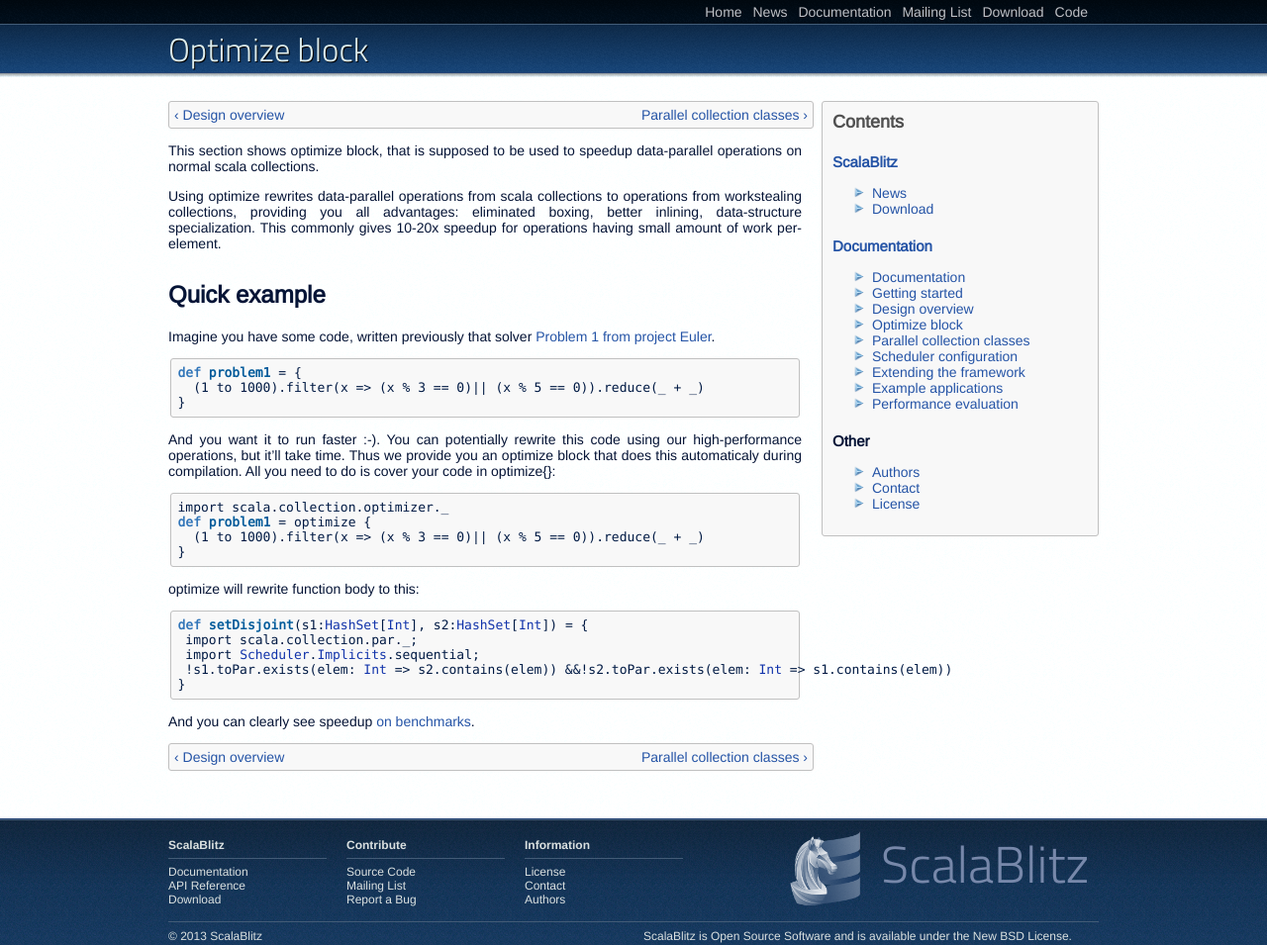
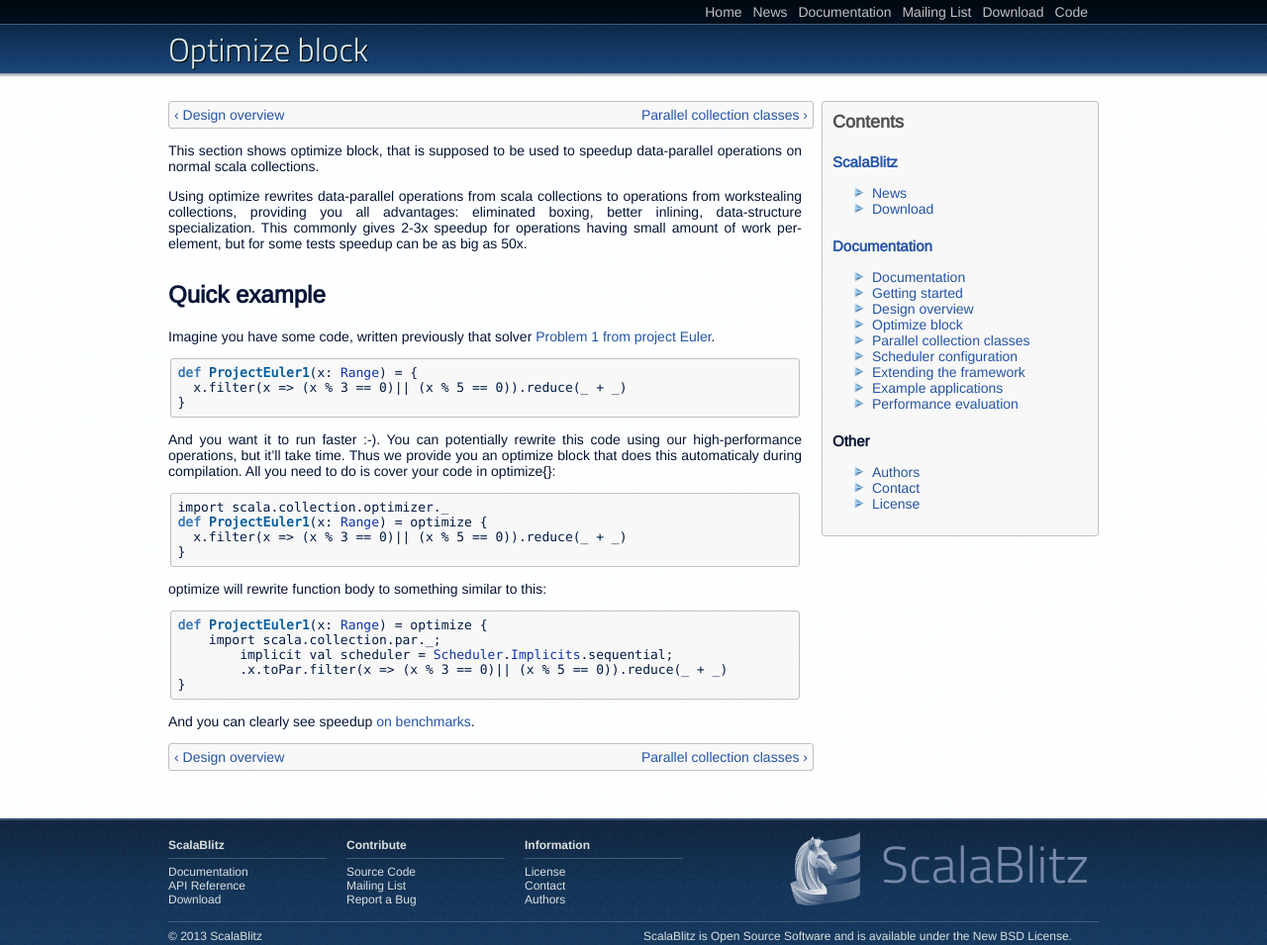
Before and after one commit to scala-blitz/scala-blitz.github.com, a Jekyll site: the page built from home/documentation/optimize.md, in a window 1280 px wide. Shown: the whole page at 99% size. Built offline with Jekyll 4.4.1, drawn with Linux system fonts in a browser that asks for light colours.

Commit message:
Optimize block usage example

```diff
--- a/home/documentation/optimize.md
+++ b/home/documentation/optimize.md
@@ -14,14 +14,14 @@ This section shows optimize block,
 that is supposed to be used to speedup data-parallel operations
 on normal scala collections.
 
-Using optimize rewrites data-parallel operations from scala collections to operations from workstealing collections, providing you all advantages: eliminated boxing, better inlining, data-structure specialization. This commonly gives 10-20x speedup for operations having small amount of work per-element.
+Using optimize rewrites data-parallel operations from scala collections to operations from workstealing collections, providing you all advantages: eliminated boxing, better inlining, data-structure specialization. This commonly gives 2-3x speedup for operations having small amount of work per-element, but for some tests speedup can be as big as 50x.
 
 
 ## Quick example
 Imagine you have some code, written previously that solver [Problem 1 from project Euler](https://projecteuler.net/problem=1).
 
-	def problem1 = {
-      (1 to 1000).filter(x => (x % 3 == 0)|| (x % 5 == 0)).reduce(_ + _)
+	def ProjectEuler1(x: Range) = {
+      x.filter(x => (x % 3 == 0)|| (x % 5 == 0)).reduce(_ + _)
     }
 
 And you want it to run faster :-).
@@ -31,16 +31,16 @@ All you need to do is cover your code in optimize{}:
 
 
     import scala.collection.optimizer._
-	def problem1 = optimize {
-      (1 to 1000).filter(x => (x % 3 == 0)|| (x % 5 == 0)).reduce(_ + _)
+	def ProjectEuler1(x: Range) = optimize {
+      x.filter(x => (x % 3 == 0)|| (x % 5 == 0)).reduce(_ + _)
     }
 
-optimize will rewrite function body to this:
+optimize will rewrite function body to something similar to this:
 
-    def setDisjoint(s1:HashSet[Int], s2:HashSet[Int]) = {
-     import scala.collection.par._;
-     import Scheduler.Implicits.sequential;
-     !s1.toPar.exists(elem: Int => s2.contains(elem)) &&!s2.toPar.exists(elem: Int => s1.contains(elem))
+    def ProjectEuler1(x: Range) = optimize {
+        import scala.collection.par._;
+		implicit val scheduler = Scheduler.Implicits.sequential;
+		.x.toPar.filter(x => (x % 3 == 0)|| (x % 5 == 0)).reduce(_ + _)
     }
 
 And you can clearly see speedup [on benchmarks](TODO).
```
